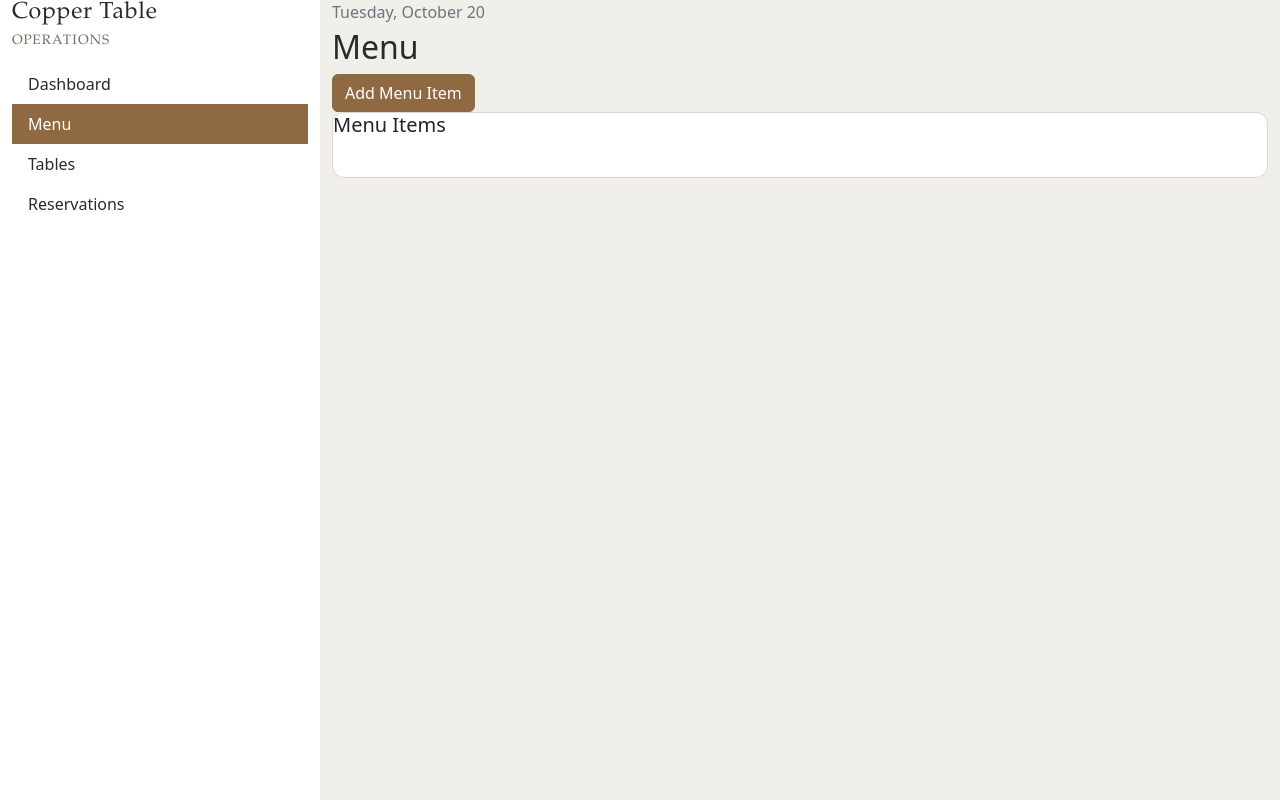
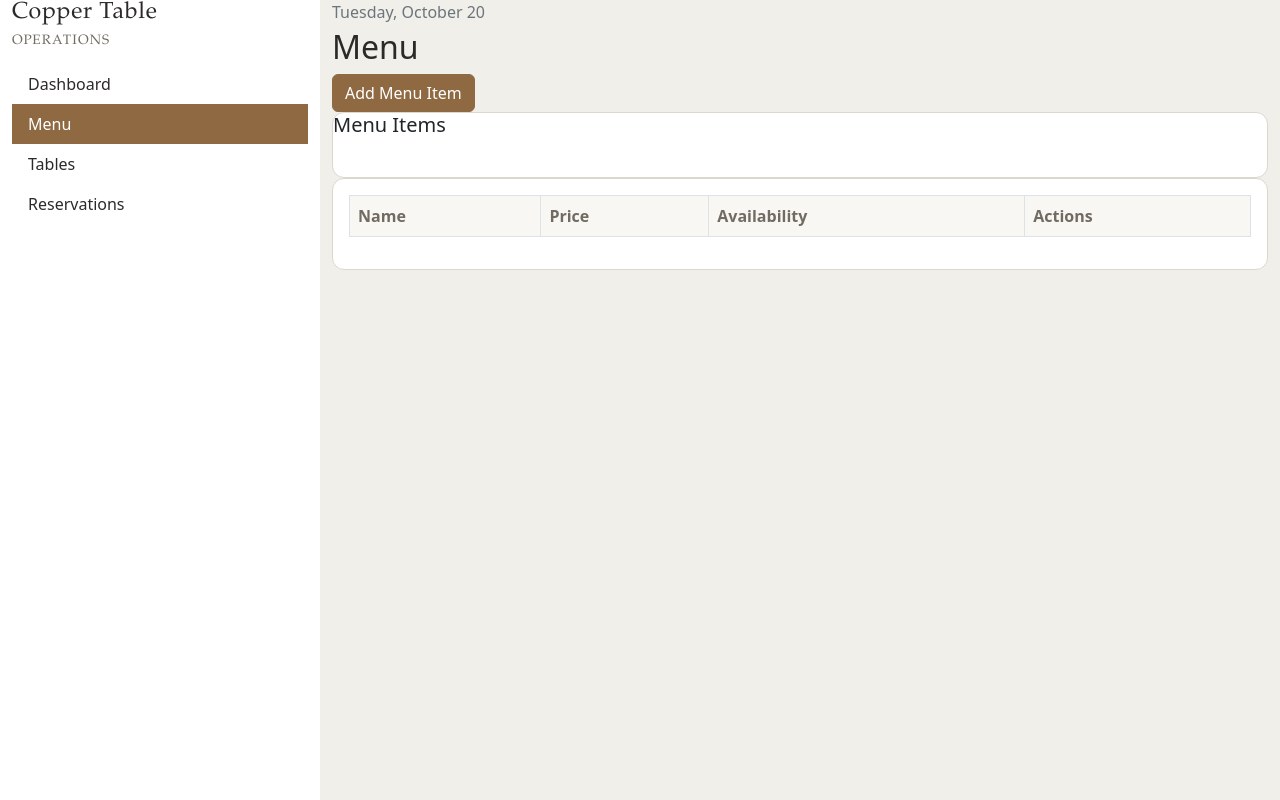
Before and after one commit to nmiller2379/restaurant-ops-react, a React (Vite) app: page /menu in a window 1280 px wide. Built offline with nearby package versions, Linux system fonts and the light colour scheme.

Commit message:
MenuList functionality complete, except for edit

```diff
--- a/src/components/MenuList/MenuList.jsx
+++ b/src/components/MenuList/MenuList.jsx
@@ -1,3 +1,56 @@
-export default function MenuList() {
-  return <div>Implement Menu List Here</div>;
+import { Table, Button, Badge } from "react-bootstrap";
+
+export default function MenuList({
+  menuItems,
+  handleEdit,
+  handleToggle,
+  handleDelete,
+}) {
+  return (
+    <Table striped bordered hover>
+      <thead>
+        <tr>
+          <th>Name</th>
+          <th>Price</th>
+          <th>Availability</th>
+          <th>Actions</th>
+        </tr>
+      </thead>
+      <tbody>
+        {menuItems.map((item) => (
+          <tr key={item.id}>
+            <td>{item.name}</td>
+            <td>{item.price}</td>
+            <td>
+              {item.available ? (
+                <Badge bg="success">Available</Badge>
+              ) : (
+                <Badge bg="danger">Unavailable</Badge>
+              )}
+            </td>
+            <td>
+              <Button
+                variant="outline-secondary"
+                onClick={() => handleEdit(item.id)}
+              >
+                Edit
+              </Button>{" "}
+              <Button
+                variant="outline-warning"
+                onClick={() => handleToggle(item.id)}
+              >
+                Toggle
+              </Button>{" "}
+              <Button
+                variant="outline-danger"
+                onClick={() => handleDelete(item.id)}
+              >
+                Delete
+              </Button>
+            </td>
+          </tr>
+        ))}
+      </tbody>
+    </Table>
+  );
 }
--- a/src/pages/Menu/Menu.jsx
+++ b/src/pages/Menu/Menu.jsx
@@ -32,6 +32,14 @@ export default function Menu() {
     });
   };
 
+  const handleToggle = (id) => {
+    dispatch({ type: "TOGGLE_MENU_ITEM", payload: { id } });
+  };
+
+  const handleDelete = (id) => {
+    dispatch({ type: "REMOVE_MENU_ITEM", payload: { id } });
+  };
+
   return (
     <>
       <Header text="Menu" />
@@ -62,7 +70,18 @@ export default function Menu() {
         </Card>
       </div>
       {/* Search Menu Items Component */}
-      {/* Edit Menu Modal */}
+      <div>
+        <Card>
+          <Card.Body>
+            <MenuList
+              menuItems={state.menuItems}
+              handleEdit={(id) => setShowModal(id)}
+              handleToggle={handleToggle}
+              handleDelete={handleDelete}
+            />
+          </Card.Body>
+        </Card>
+      </div>
       {showAlert && (
         <Alert
           variant={alert.variant}
--- a/src/reducers/menuItemsReducer.js
+++ b/src/reducers/menuItemsReducer.js
@@ -7,6 +7,7 @@ function menuItemsReducer(state, action) {
         menuItems: [...state.menuItems, action.payload],
       };
     case "TOGGLE_MENU_ITEM":
+      console.log("Toggling menu item:", action.payload);
       return {
         ...state,
         menuItems: state.menuItems.map((item) =>
--- a/src/reducers/restaurantReducer.js
+++ b/src/reducers/restaurantReducer.js
@@ -13,6 +13,7 @@ export default function restaurantReducer(state, action) {
     case "ADD_MENU_ITEM":
     case "TOGGLE_MENU_ITEM":
     case "REMOVE_MENU_ITEM":
+      console.log("Handling menu item action:", action);
       return {
         ...state,
         ...menuItemsReducer({ menuItems: state.menuItems }, action),
```
